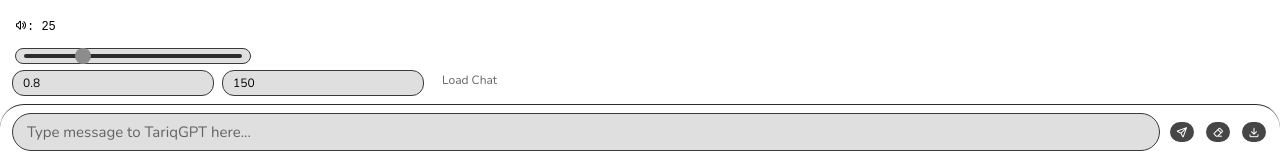
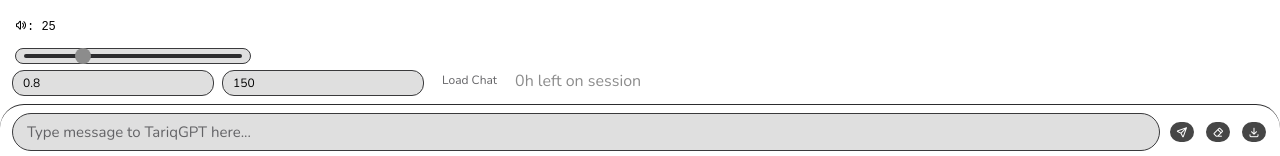
Before and after one commit to orangeTasteYummers/TariqGPTWebsite, a Svelte app: page / in a window 1280 px wide. Shown: the part 641-797 px from the top of the page. Built offline with nearby package versions, Linux system fonts and the light colour scheme; no server answers.

Commit message:
Fixed some stuff and added a timer for when the session will expire

```diff
--- a/src/routes/Home.svelte
+++ b/src/routes/Home.svelte
@@ -22,7 +22,7 @@
     //                          0 -Terrible, 1 - Bad, 2 - Okay, 3 - Good, 4 - Great
     const synth = window.speechSynthesis;
 
-    let expiration = "";
+    let expires_at = 0;
 
 
     async function loadModels() {
@@ -81,7 +81,7 @@
             });
             const data = await res.json();
             const reply = data.response;
-            const confidence = data.confidence;
+            //const confidence = data.confidence;
             const confidence_score = Math.min(Math.floor((data.confidence ?? 0) * 5), 4);
             messages = [...messages, { role: "TariqGPT", content: reply, confidence_score }];
         } catch (err) {
@@ -192,14 +192,21 @@
             if (!data.ok) {
                 console.error("Session failed: ", data);
             }
+
+            let now = Math.floor(new Date().getTime() / 1000);
+            let hoursLeft = Math.floor((data.expires_at-now) / (3600)) //Gives us 72 hours or less
+            expires_at = hoursLeft;
+            if (hoursLeft < 0) expires_at = 72;
+
         } catch (e) {
             console.error("Could not get session: ", e);
         }
 
 
 
+    }
 
-    }
+
     onMount(async () => {
         await loadSession();
         await loadModels();
@@ -319,6 +326,8 @@
             <button class="action-btn settings-btn" on:click={loadSavedChat}
                 >Load Chat</button
             >
+            <span style="color: var(--secondary-accent);">{expires_at}h left on session</span>
+
         </div>
 
         <div class="input">
```
Also changed, not shown: 1 other file (tests, documents, lock files or other folders).
